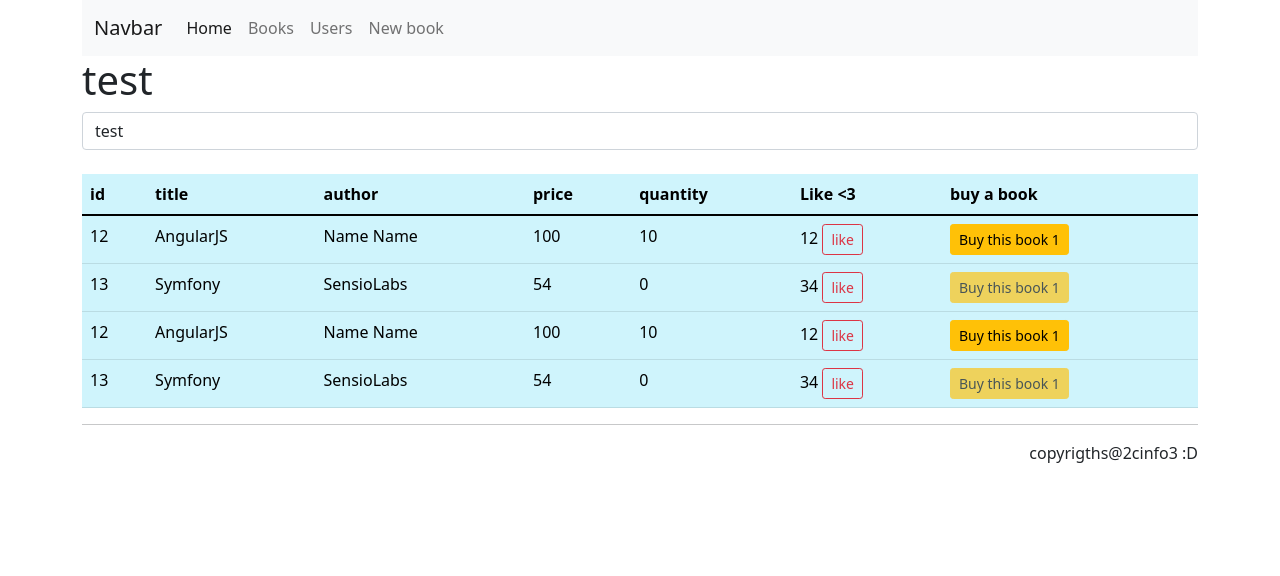
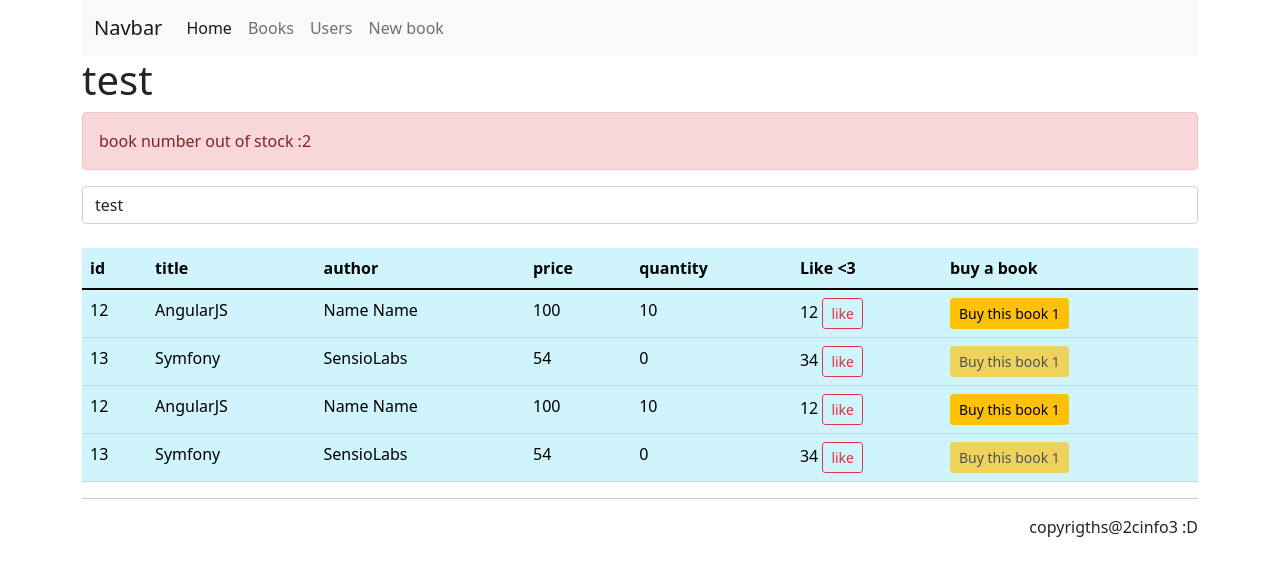
Before and after one commit to badi3a/Project2cinfo3, an Angular app: page / in a window 1280 px wide. Shown: the top 576 px of the page. Built offline with nearby package versions, Linux system fonts and the light colour scheme.

Commit message:
seance mardi

```diff
--- a/src/app/book-form/book-form.component.ts
+++ b/src/app/book-form/book-form.component.ts
@@ -1,5 +1,6 @@
 import { Component, OnInit } from '@angular/core';
 import {Book} from "../model/book";
+import {BookService} from "../services/book.service";
 
 @Component({
   selector: 'app-book-form',
@@ -8,8 +9,8 @@ import {Book} from "../model/book";
 })
 export class BookFormComponent implements OnInit {
   book: Book;
-  list: Book[];
-  constructor() { }
+
+  constructor(private bookService:BookService) { }
 
   ngOnInit(): void {
     this.book= new Book();
@@ -17,7 +18,7 @@ export class BookFormComponent implements OnInit {
   save(){
     //
     this.book.nbrLike=0;
-    this.list.push(this.book)
+    this.bookService.list.push(this.book);
   }
 
 }
--- a/src/app/book-list/book-list.component.html
+++ b/src/app/book-list/book-list.component.html
@@ -1,4 +1,7 @@
 <h1>{{title}}</h1>
+<div  class="alert alert-danger">
+  book number out of stock :{{getStatBook()}}
+</div>
 <input type="text" name="inputText"
        placeholder="a new title"
        class="form-control" [(ngModel)]="title">
--- a/src/app/book-list/book-list.component.ts
+++ b/src/app/book-list/book-list.component.ts
@@ -1,5 +1,7 @@
 import { Component, OnInit } from '@angular/core';
 import {Book} from "../model/book";
+import {BookService} from "../services/book.service";
+import {CalculService} from "../services/calcul.service";
 
 @Component({
   selector: 'app-book-list',
@@ -9,44 +11,12 @@ import {Book} from "../model/book";
 export class BookListComponent implements OnInit {
   title: string;
   list: Book[];
-  constructor() {
+  constructor(private bookService: BookService,
+              private calcul: CalculService ) {
   }
   ngOnInit(): void {
     this.title = "test";
-    this.list= [
-      { id:12,
-        title:'AngularJS',
-        author:'Name Name',
-        abstract: 'a good book',
-        price: 100,
-        nbrLike:12,
-        quantity: 10
-        },
-      { id:13,
-        title:'Symfony',
-        author:'SensioLabs',
-        abstract: 'a good book',
-        price: 54,
-        nbrLike:34,
-        quantity: 0
-      },
-      { id:12,
-        title:'AngularJS',
-        author:'Name Name',
-        abstract: 'a good book',
-        price: 100,
-        nbrLike:12,
-        quantity: 10
-      },
-      { id:13,
-        title:'Symfony',
-        author:'SensioLabs',
-        abstract: 'a good book',
-        price: 54,
-        nbrLike:34,
-        quantity: 0
-      }
-    ]
+    this.list= this.bookService.list;
   }
 
   incrementLike(book: Book): void{
@@ -58,5 +28,7 @@ export class BookListComponent implements OnInit {
   buyBook(i:number):void{
     this.list[i].quantity--;
   }
-
+ getStatBook(){
+    return this.calcul.getStat(this.list, 'quantity',0)
+ }
 }
--- /dev/null
+++ b/src/app/services/book.service.ts
@@ -0,0 +1,43 @@
+import { Injectable } from '@angular/core';
+import {Book} from "../model/book";
+
+@Injectable({
+  providedIn: 'root'
+})
+export class BookService {
+  list: Book[] =  [
+    { id:12,
+      title:'AngularJS',
+      author:'Name Name',
+      abstract: 'a good book',
+      price: 100,
+      nbrLike:12,
+      quantity: 10
+    },
+    { id:13,
+      title:'Symfony',
+      author:'SensioLabs',
+      abstract: 'a good book',
+      price: 54,
+      nbrLike:34,
+      quantity: 0
+    },
+    { id:12,
+      title:'AngularJS',
+      author:'Name Name',
+      abstract: 'a good book',
+      price: 100,
+      nbrLike:12,
+      quantity: 10
+    },
+    { id:13,
+      title:'Symfony',
+      author:'SensioLabs',
+      abstract: 'a good book',
+      price: 54,
+      nbrLike:34,
+      quantity: 0
+    }
+  ];
+  constructor() { }
+}
--- /dev/null
+++ b/src/app/services/calcul.service.ts
@@ -0,0 +1,18 @@
+import { Injectable } from '@angular/core';
+
+@Injectable({
+  providedIn: 'root'
+})
+export class CalculService {
+
+  constructor() { }
+  getStat(list:any[],criteria: string, value: any){
+    let count: number =0;
+    for(let i in list){
+      if(list[i][criteria]===value){
+        count++
+      }
+    }
+    return count;
+  }
+}
```
